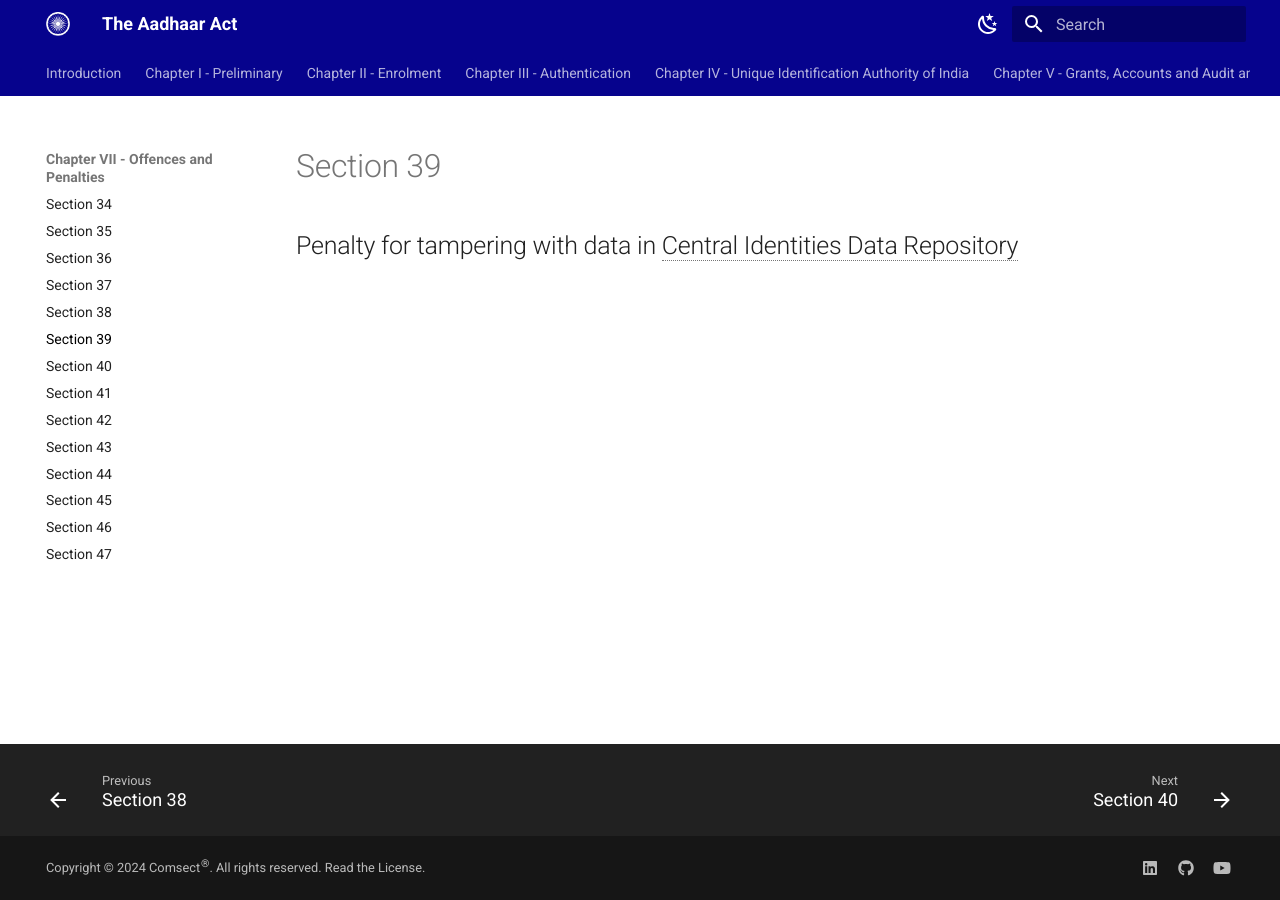
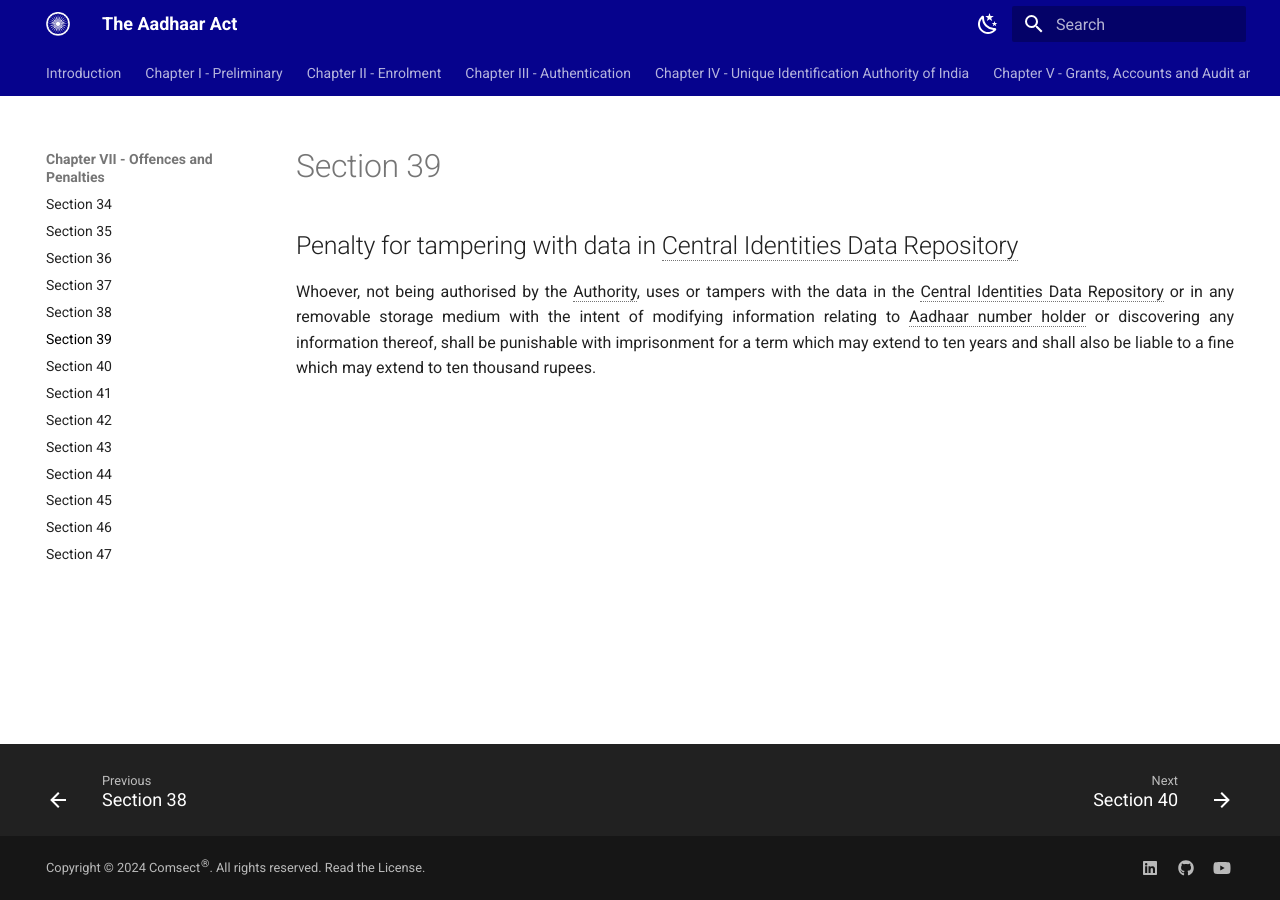
Before and after one commit to comsect/aadhaar-act, an MkDocs documentation site: the page built from docs/en/39.md, in a window 1280 px wide. Built offline with MkDocs 1.6.1 and Material for MkDocs 9.7.7, drawn with Linux system fonts in a browser that asks for light colours.

Commit message:
add section-thirty-nine

```diff
--- a/docs/en/39.md
+++ b/docs/en/39.md
@@ -5,3 +5,5 @@ description: Penalty for tampering with data in Central Identities Data Reposito
 ---
 
 ## Penalty for tampering with data in Central Identities Data Repository
+
+Whoever, not being authorised by the Authority, uses or tampers with the data in the Central Identities Data Repository or in any removable storage medium with the intent of modifying information relating to Aadhaar number holder or discovering any information thereof, shall be punishable with imprisonment for a term which may extend to ten years and shall also be liable to a fine which may extend to ten thousand rupees.
```
